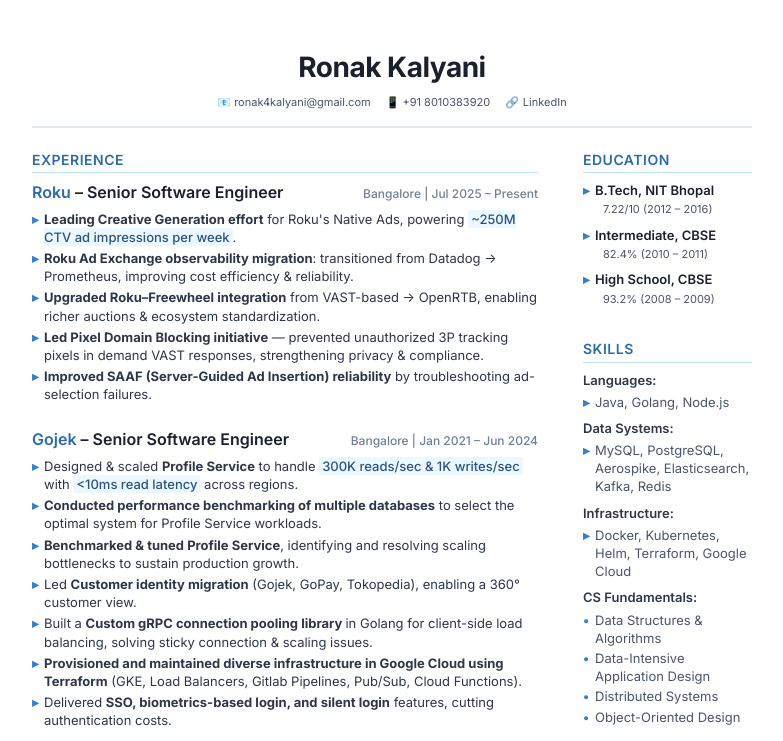
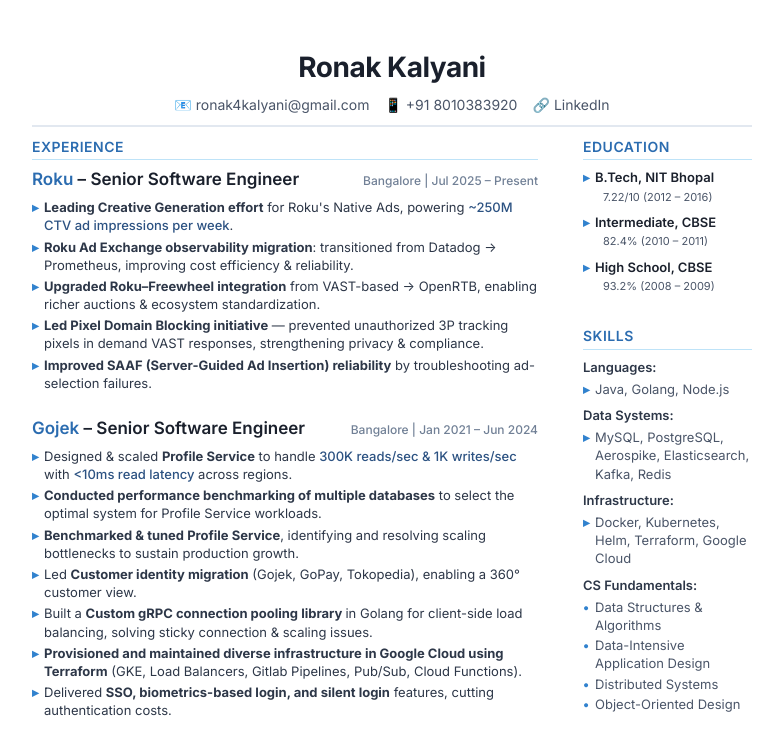
Before and after one commit to kalyanironak/kalyanironak.github.io, a plain HTML site: page index.html in a window 1280 px wide. Shown: the top 741 px of the page, without its empty margins (248-1031 px from the left). Drawn offline with Linux system fonts and the light colour scheme.

Commit message:
Minor changes.

```diff
--- a/index.html
+++ b/index.html
@@ -31,9 +31,9 @@
         /* Header */
         .header {
             text-align: center;
-            margin-bottom: 22px;
+            margin-bottom: 10px;
             border-bottom: 2px solid #e2e8f0;
-            padding-bottom: 15px;
+            padding-bottom: 10px;
         }
 
         .name {
@@ -45,7 +45,7 @@
         }
 
         .contact {
-            font-size: 11px;
+            font-size: 14px;
             color: #4a5568;
             display: flex;
             justify-content: center;
@@ -91,7 +91,7 @@
         .company-role {
             font-weight: 600;
             color: #1a202c;
-            font-size: 16px;
+            font-size: 17px;
         }
 
         .company {
@@ -127,8 +127,6 @@
 
         /* Highlight metrics and keywords */
         .highlight {
-            background: linear-gradient(120deg, #ebf8ff 0%, #ebf8ff 100%);
-            padding: 1px 3px;
             border-radius: 2px;
             font-weight: 500;
             color: #2c5282;
```
